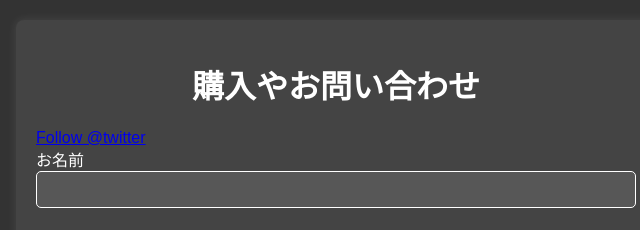
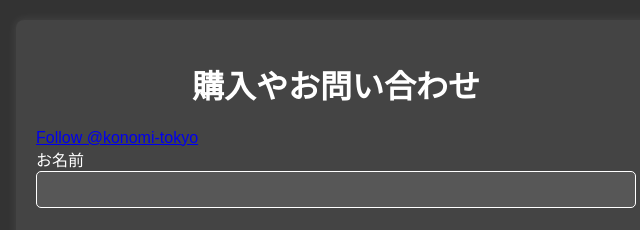
Before and after one commit to konomi-tokyo/konomi-tokyo-kinzoku, a plain HTML site: page contact.html in a window 1280 px wide. Shown: the top 230 px of the page, 304-944 px from the left. Drawn offline with Linux system fonts and the light colour scheme.

Commit message:
Update contact.html

```diff
--- a/contact.html
+++ b/contact.html
@@ -55,7 +55,7 @@
 <body>
 
 <div class="container">
-    <h1>購入やお問い合わせ</h1><a href="https://twitter.com/twitter?ref_src=twsrc%5Etfw" class="twitter-follow-button" data-show-count="false">Follow @twitter</a><script async src="https://platform.twitter.com/widgets.js" charset="utf-8"></script>
+    <h1>購入やお問い合わせ</h1><a href="https://twitter.com/KonoMi_Tokyo" class="twitter-follow-button" data-show-count="false">Follow @konomi-tokyo</a><script async src="https://platform.twitter.com/widgets.js" charset="utf-8"></script>
     <form action="https://konomi-tokyo.github.io/" method="POST">
         <label for="name">お名前</label>
         <input type="text" id="name" name="name" required>
```
